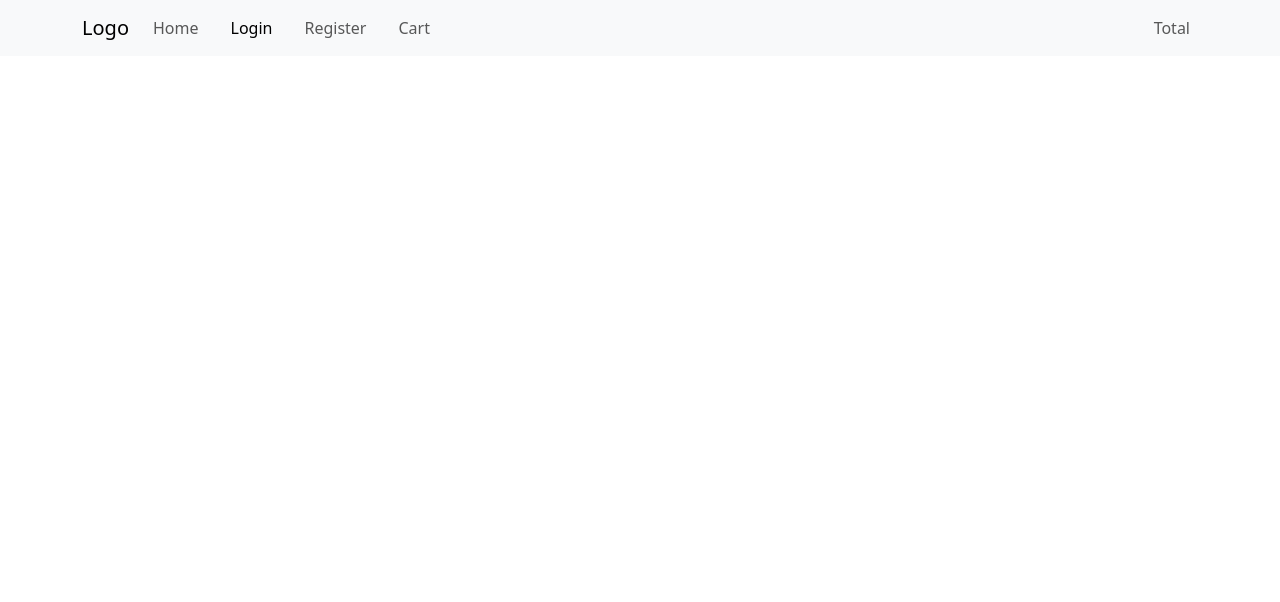
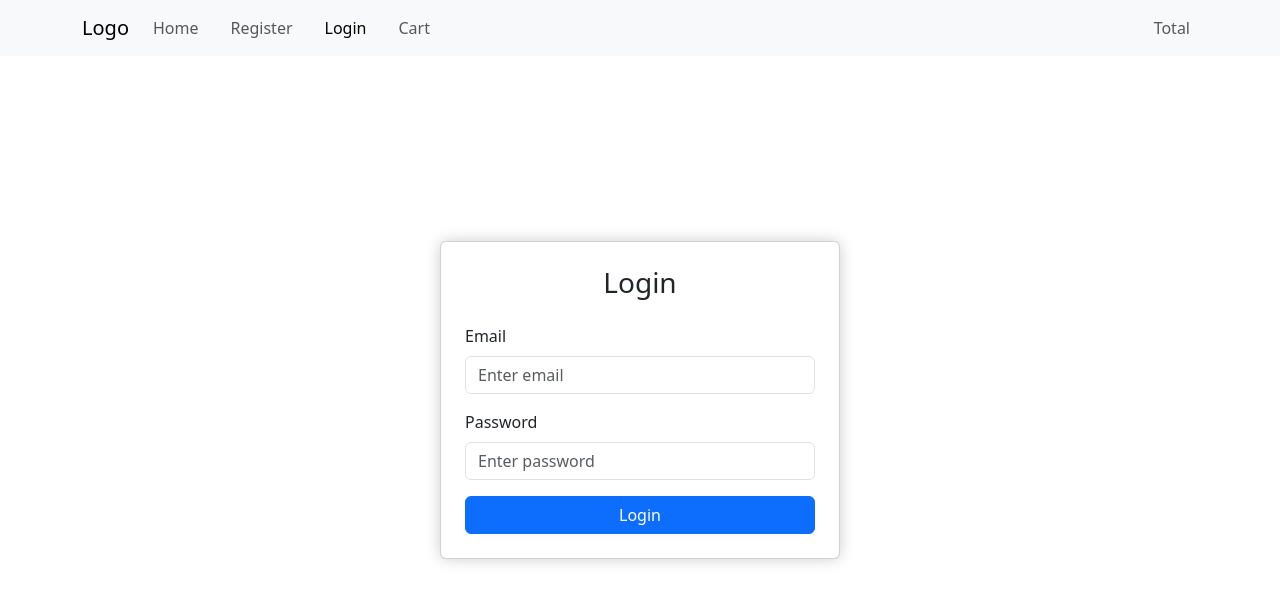
Before and after one commit to Eiman-99/Products-App-React, a React (Vite) app: page /login in a window 1280 px wide. Shown: the top 602 px of the page. Built offline with nearby package versions, Linux system fonts and the light colour scheme.

Commit message:
implement protected route and auth context with login/logout flow

```diff
--- a/package.json
+++ b/package.json
@@ -15,6 +15,7 @@
     "react": "^19.1.0",
     "react-bootstrap": "^2.10.10",
     "react-dom": "^19.1.0",
+    "react-hook-form": "^7.60.0",
     "react-icons": "^5.5.0",
     "react-router-dom": "^7.6.3"
   },
--- a/src/App.jsx
+++ b/src/App.jsx
@@ -9,6 +9,8 @@ import Register from "./pages/Register";
 import Cart from "./pages/Cart";
 import ProductDetails from "./pages/productDetails";
 import { CartProvider } from "./context/cartProvider";
+import { AuthProvider } from "./context/authContext";
+import ProtectedRoute from "./components/ProtectedRoute";
 
 function App() {
   const [totalCounter, setTotalCounter] = useState(0);
@@ -20,6 +22,7 @@ function App() {
 
   return (
     <>
+      <AuthProvider>
         <CartProvider>
           <CounterStore.Provider value={values}>
             <CustomNavbar />
@@ -27,11 +30,19 @@ function App() {
               <Route path="/" element={<Products />} />
               <Route path="/login" element={<Login />} />
               <Route path="/register" element={<Register />} />
-            <Route path="/cart" element={<Cart />} />
               <Route path="/product/:id" element={<ProductDetails />} />
+              <Route
+                path="/cart"
+                element={
+                  <ProtectedRoute>
+                    <Cart />
+                  </ProtectedRoute>
+                }
+              />
             </Routes>
           </CounterStore.Provider>
         </CartProvider>
+      </AuthProvider>
     </>
   );
 }
--- /dev/null
+++ b/src/components/ProtectedRoute.jsx
@@ -0,0 +1,14 @@
+import { Navigate } from "react-router-dom";
+import { useAuth } from "../context/authContext";
+
+function ProtectedRoute({ children }) {
+  const { isLoggedIn } = useAuth();
+
+  if (!isLoggedIn) {
+    return <Navigate to="/login" replace />;
+  }
+
+  return children;
+}
+
+export default ProtectedRoute;
--- a/src/components/navbar/navbar.jsx
+++ b/src/components/navbar/navbar.jsx
@@ -6,11 +6,14 @@ import { CounterStore } from "../../context/counterContext";
 import { Badge } from "react-bootstrap";
 import { NavLink } from "react-router-dom";
 import { CartContext } from "../../context/cartContext";
+import { useAuth } from "../../context/authContext";
+import { useNavigate } from "react-router-dom";
 
 export default function CustomNavbar() {
   const { totalCounter } = useContext(CounterStore);
   const { cartItems } = useContext(CartContext);
-
+  const { isLoggedIn, logout } = useAuth();
+  const navigate = useNavigate();
   return (
     <Navbar expand="lg" className="bg-body-tertiary fixed-top">
       <Container>
@@ -26,11 +29,21 @@ export default function CustomNavbar() {
             <Nav.Link as={NavLink} to="/">
               Home
             </Nav.Link>
-            <Nav.Link as={NavLink} to="/login">
-              Login
-            </Nav.Link>
             <Nav.Link as={NavLink} to="/register">
               Register
+            </Nav.Link>
+            <Nav.Link
+              as={NavLink}
+              onClick={() => {
+                if (isLoggedIn) {
+                  logout();
+                  navigate("/login");
+                } else {
+                  navigate("/login");
+                }
+              }}
+            >
+              {isLoggedIn ? "Logout" : "Login"}
             </Nav.Link>
             <Nav.Link as={NavLink} to="/cart">
               Cart{" "}
--- /dev/null
+++ b/src/context/authContext.jsx
@@ -0,0 +1,21 @@
+/* eslint-disable react-refresh/only-export-components */
+import { createContext, useContext, useState } from "react";
+
+const AuthContext = createContext();
+
+export function AuthProvider({ children }) {
+  const [isLoggedIn, setIsLoggedIn] = useState(false);
+
+  const login = () => setIsLoggedIn(true);
+  const logout = () => setIsLoggedIn(false);
+
+  return (
+    <AuthContext.Provider value={{ isLoggedIn, login, logout }}>
+      {children}
+    </AuthContext.Provider>
+  );
+}
+
+export function useAuth() {
+  return useContext(AuthContext);
+}
--- a/src/pages/Login.jsx
+++ b/src/pages/Login.jsx
@@ -1,5 +1,77 @@
+import { useForm } from "react-hook-form";
+import { Form, Button, Container, Card } from "react-bootstrap";
+import { useNavigate } from "react-router-dom";
+import { useAuth } from "../context/authContext";
+
 function Login() {
-  return <div></div>;
+  const navigate = useNavigate();
+  const { login } = useAuth();
+  const {
+    register,
+    handleSubmit,
+    formState: { errors },
+  } = useForm();
+
+  const onSubmit = (data) => {
+    console.log("Login data:", data);
+    login();
+    navigate("/");
+  };
+
+  return (
+    <Container className="d-flex justify-content-center align-items-center min-vh-100">
+      <Card
+        style={{
+          width: "100%",
+          maxWidth: "400px",
+          boxShadow: "0 0 15px rgba(0,0,0,0.2)",
+        }}
+        className="p-4"
+      >
+        <h3 className="text-center mb-4">Login</h3>
+
+        <Form onSubmit={handleSubmit(onSubmit)}>
+          <Form.Group controlId="formEmail" className="mb-3">
+            <Form.Label>Email</Form.Label>
+            <Form.Control
+              type="email"
+              placeholder="Enter email"
+              isInvalid={!!errors.email}
+              {...register("email", {
+                required: "Email is required",
+                pattern: {
+                  value: /^[^\s@]+@[^\s@]+\.[^\s@]+$/,
+                  message: "Invalid email address",
+                },
+              })}
+            />
+            <Form.Control.Feedback type="invalid">
+              {errors.email?.message}
+            </Form.Control.Feedback>
+          </Form.Group>
+
+          <Form.Group controlId="formPassword" className="mb-3">
+            <Form.Label>Password</Form.Label>
+            <Form.Control
+              type="password"
+              placeholder="Enter password"
+              isInvalid={!!errors.password}
+              {...register("password", {
+                required: "Password is required",
+              })}
+            />
+            <Form.Control.Feedback type="invalid">
+              {errors.password?.message}
+            </Form.Control.Feedback>
+          </Form.Group>
+
+          <Button type="submit" variant="primary" className="w-100">
+            Login
+          </Button>
+        </Form>
+      </Card>
+    </Container>
+  );
 }
 
 export default Login;
--- a/src/pages/ProductDetails.jsx
+++ b/src/pages/ProductDetails.jsx
@@ -4,6 +4,7 @@ import { axiosInterceptor } from "../data/products";
 import { renderStars } from "../utils/renderStars";
 import { Container, Row, Col, Card, Badge, Button } from "react-bootstrap";
 import { CartContext } from "../context/cartContext";
+import Loader from "../utils/Loader";
 
 function ProductDetails() {
   const { addToCart, removeFromCart, isInCart } = useContext(CartContext);
@@ -16,12 +17,7 @@ function ProductDetails() {
     });
   }, [id]);
 
-  if (!product)
-    return (
-      <div className="d-flex justify-content-center align-items-center vh-100">
-        <div className="spinner-border text-primary" role="status" />
-      </div>
-    );
+  if (!product) return <Loader />;
 
   return (
     <div className="py-5">
--- /dev/null
+++ b/src/utils/Loader.jsx
@@ -0,0 +1,9 @@
+function Loader() {
+  return (
+    <div className="d-flex justify-content-center align-items-center vh-100">
+      <div className="spinner-border text-primary" role="status" />
+    </div>
+  );
+}
+
+export default Loader;
```
Also changed, not shown: 1 other file (tests, documents, lock files or other folders). Lines whose indentation alone changed are shown as unchanged.
